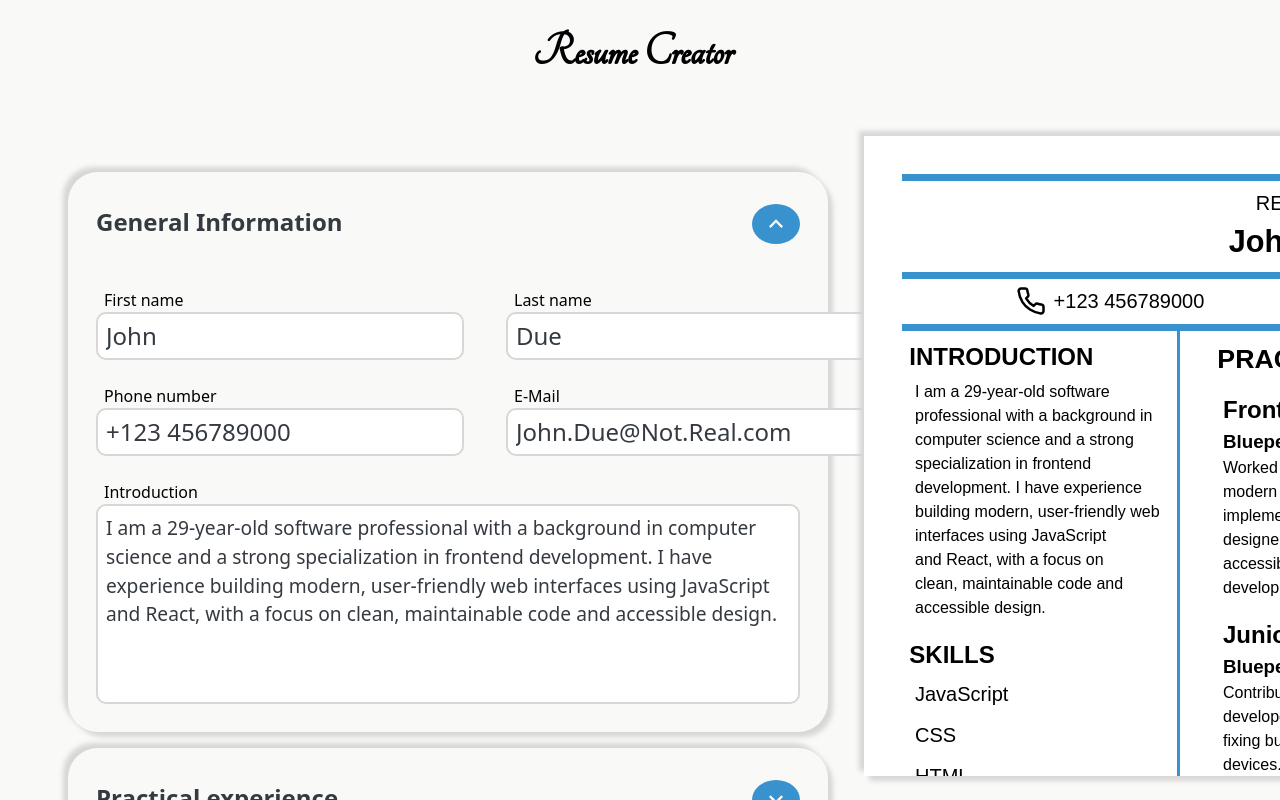
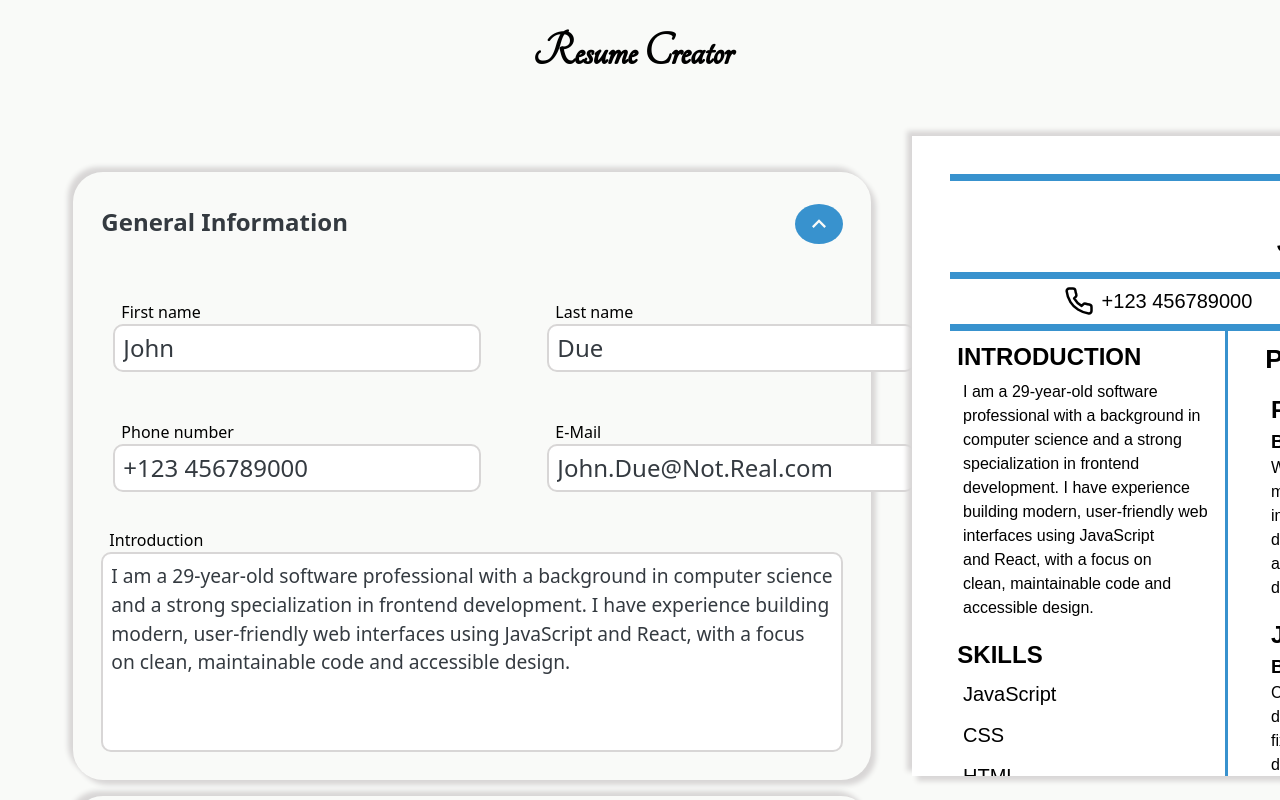
Before and after one commit to V1IRuZ/cv-application, a React (Vite) app: page / in a window 1280 px wide. Shown: the top 800 px of the page. Built offline with nearby package versions, Linux system fonts and the light colour scheme.

Commit message:
refactor: remove className prop and set the .input class to Input components
The general information input fields were assigned the same class as other areas of the form, making it easier to keep their style consistent.

```diff
--- a/src/components/GeneralInformation.jsx
+++ b/src/components/GeneralInformation.jsx
@@ -2,9 +2,9 @@ import { useState } from "react";
 import arrowUpIcon from "../assets/icons/keyboard_arrow_up_24dp_F9FAF8_FILL0_wght400_GRAD0_opsz24.svg";
 import arrowDownIcon from "../assets/icons/keyboard_arrow_down_24dp_F9FAF8_FILL0_wght400_GRAD0_opsz24.svg";
 
-const Input = ({ className, forId, label, type, value, onChange }) => {
+const Input = ({ forId, label, type, value, onChange }) => {
   return (
-    <div className={className}>
+    <div className="input">
       <label htmlFor={forId}>{label}</label>
       <input
         type={type}
@@ -40,7 +40,6 @@ export default function GeneralInformation({ personData, setPersonData }) {
         <div className="extension">
           <div className="name">
             <Input
-              className={"first-name"}
               forId={"firstName"}
               label={"First name"}
               type={"text"}
@@ -53,7 +52,6 @@ export default function GeneralInformation({ personData, setPersonData }) {
               }
             />
             <Input
-              className={"last-name"}
               forId={"lastName"}
               label={"Last name"}
               type={"text"}
@@ -68,7 +66,6 @@ export default function GeneralInformation({ personData, setPersonData }) {
           </div>
           <div className="contact">
             <Input
-              className={"phone"}
               forId={"phone"}
               label={"Phone number"}
               type={"tel"}
@@ -81,7 +78,6 @@ export default function GeneralInformation({ personData, setPersonData }) {
               }
             />
             <Input
-              className={"email"}
               forId={"email"}
               label={"E-Mail"}
               type={"email"}
```
